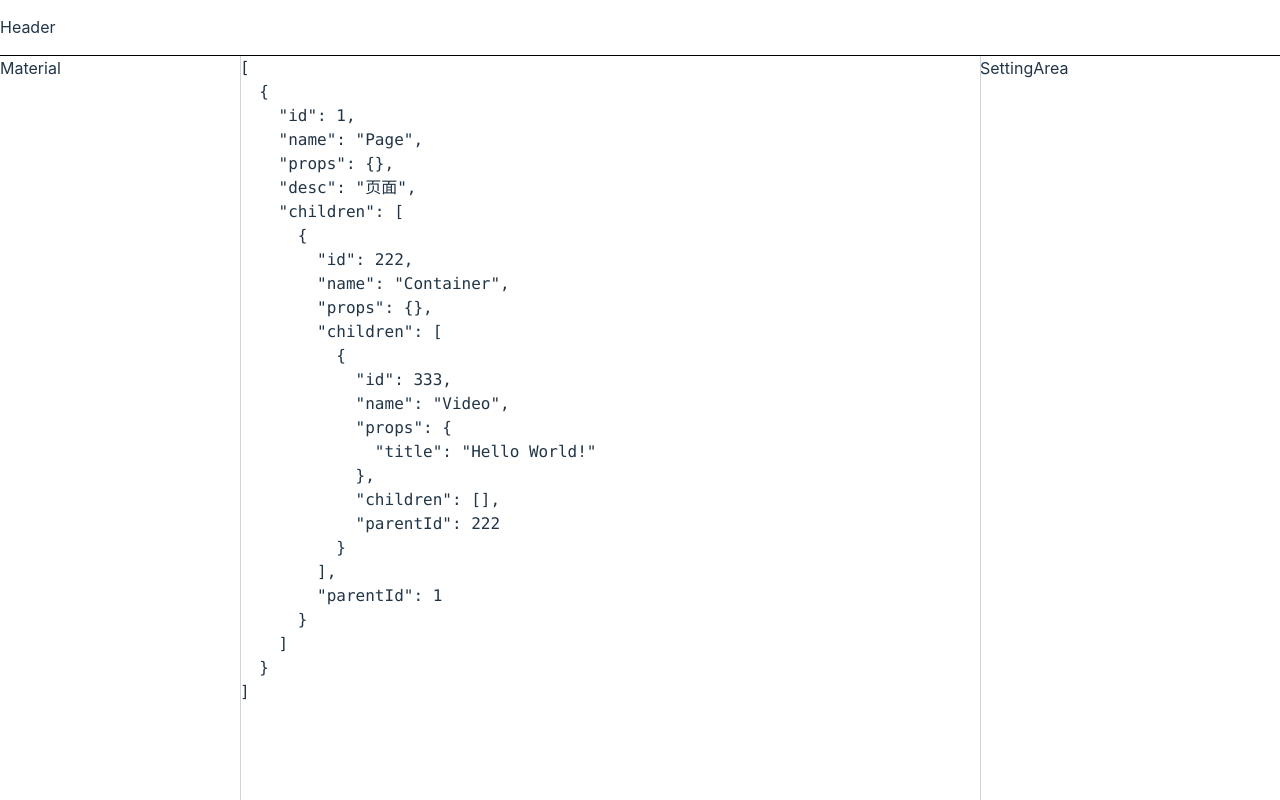
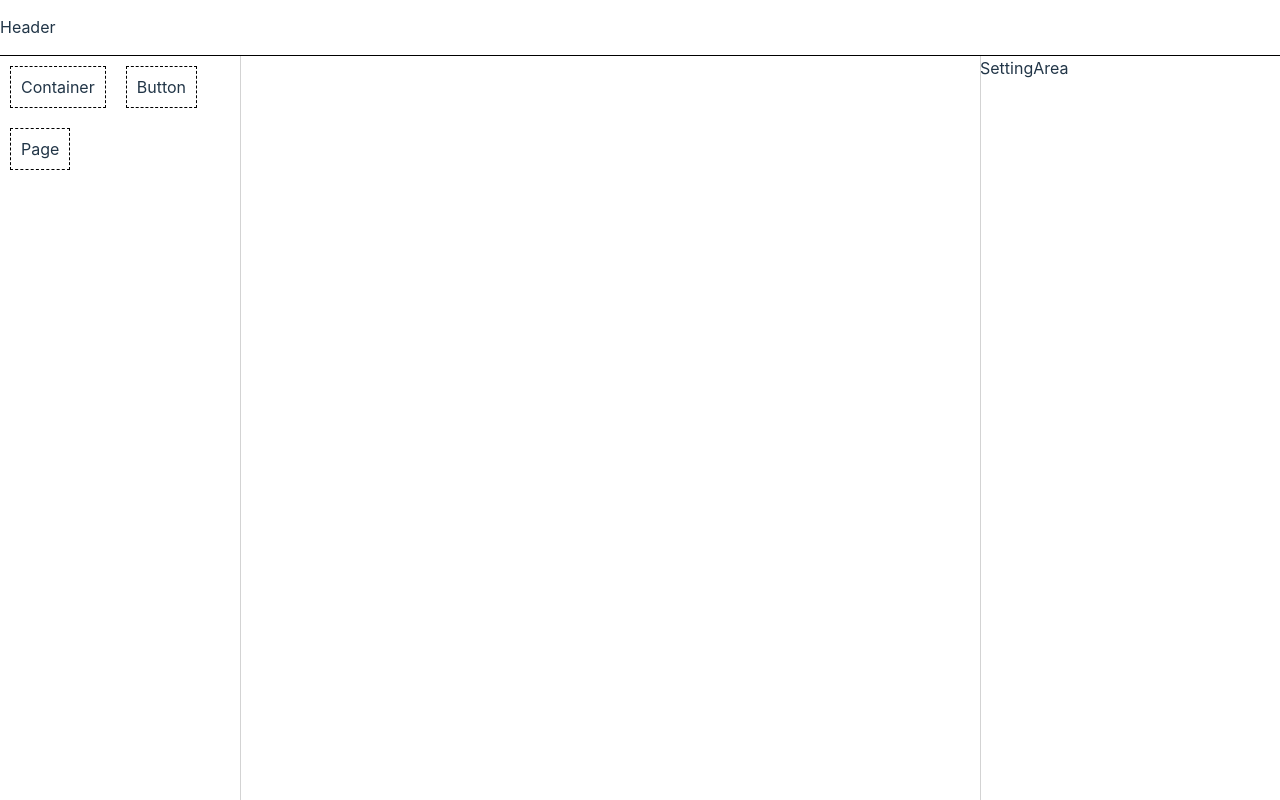
Before and after one commit to pengxiaohua/react-lowcode, a React (Vite) app: page / in a window 1280 px wide. Built offline with nearby package versions, Linux system fonts and the light colour scheme.

Commit message:
feat: add basic material

```diff
--- a/package.json
+++ b/package.json
@@ -12,6 +12,8 @@
   "dependencies": {
     "allotment": "^1.20.2",
     "react": "^18.3.1",
+    "react-dnd": "^16.0.1",
+    "react-dnd-html5-backend": "^16.0.1",
     "react-dom": "^18.3.1",
     "zustand": "^4.5.5"
   },
@@ -20,6 +22,7 @@
     "@types/react": "^18.3.3",
     "@types/react-dom": "^18.3.0",
     "@vitejs/plugin-react": "^4.3.1",
+    "antd": "^5.20.6",
     "autoprefixer": "^10.4.20",
     "eslint": "^9.9.0",
     "eslint-plugin-react-hooks": "^5.1.0-rc.0",
--- a/src/components/EditorArea.tsx
+++ b/src/components/EditorArea.tsx
@@ -1,31 +1,51 @@
-import { useEffect } from "react"
+import React, { useEffect } from "react"
 
-import { useComponentsStore } from "../stores/components"
+import { IComponent, useComponentsStore } from "../stores/components"
+import { useComponentConfigStore } from "../stores/component-config"
 
 export function EditorArea() {
     const { components, addComponent, updateComponent } = useComponentsStore()
+    const { componentConfig } = useComponentConfigStore()
 
-    useEffect(() => {
-        addComponent({
-            id: 222,
-            name: "Container",
-            props: {},
-            children: [],
-        }, 1)
+    // useEffect(() => {
+    //     addComponent({
+    //         id: 222,
+    //         name: "Container",
+    //         props: {},
+    //         children: [],
+    //     }, 1)
 
-        addComponent({
-            id: 333,
-            name: "Video",
-            props: {},
-            children: [],
-        }, 222)
+    //     addComponent({
+    //         id: 333,
+    //         name: 'Button',
+    //         props: {
+    //             text: '无敌'
+    //         },
+    //         children: []
+    //     }, 222);
+    // }, [])
 
-        setTimeout(() => {
-            updateComponent(333, { title: "Hello World!" })
-        }, 3000)
-    }, [])
+    const renderComponents = (components: IComponent[]): React.ReactNode => {
+        return components.map((component) => {
 
-    return <div>
-        <pre>{JSON.stringify(components, null, 2)}</pre>
+            const config = componentConfig?.[component.name]
+
+            if (!componentConfig[component.name]) return null
+
+            // 这里可以自定义组件的渲染方式
+            return React.createElement(
+                config.component,
+                {
+                    key: component.id,
+                    ...config.defaultProps,
+                    ...component.props,
+                },
+                // 递归渲染子组件
+                renderComponents(component.children || []))
+        })
+    }
+
+    return <div className="h-[100%]">
+        {renderComponents(components)}
     </div>
 }
--- a/src/components/MaterialArea.tsx
+++ b/src/components/MaterialArea.tsx
@@ -1,3 +1,20 @@
+import { useMemo } from "react"
+
+import { useComponentConfigStore } from "../stores/component-config"
+import MaterialItem from "./MaterialItem"
+
 export function MaterialArea() {
-    return <div>Material</div>
+    const { componentConfig } = useComponentConfigStore()
+
+    const components = useMemo(() => {
+        return Object.values(componentConfig)
+    }, [componentConfig])
+
+    return <div>
+        {
+            components.map((item, index) => {
+                return <MaterialItem key={item.name + index} name={item.name} />
+            })
+        }
+    </div>
 }
--- /dev/null
+++ b/src/components/MaterialItem.tsx
@@ -0,0 +1,34 @@
+import { useDrag } from 'react-dnd';
+
+export interface IMaterialItem {
+    name: string
+}
+
+const MaterialItem = (props: IMaterialItem) => {
+    const { name } = props;
+
+    // type 是当前 drag 的元素的标识，drop 的时候根据这个来决定是否 accept
+    const [, drag] = useDrag({
+        type: name,
+        item: { type: name },
+    });
+
+    return <div
+        ref={drag}
+        className='
+            border-dashed
+            border-[1px]
+            border-[#000]
+            py-[8px] px-[10px]
+            m-[10px]
+            cursor-move
+            inline-block
+            bg-white
+            hover:bg-[#ccc]
+        '
+    >
+        {name}
+    </div>
+}
+
+export default MaterialItem;
--- a/src/main.tsx
+++ b/src/main.tsx
@@ -1,10 +1,13 @@
-// import { StrictMode } from 'react'
 import { createRoot } from 'react-dom/client'
+import { HTML5Backend } from 'react-dnd-html5-backend'
+import { DndProvider } from 'react-dnd'
+
 import App from './App.tsx'
 import './index.css'
 
 createRoot(document.getElementById('root')!).render(
-  // <StrictMode>
-  <App />
-  // </StrictMode>,
+  // DndProvider 组件 提供拖放上下文，用来跨组件传递数据
+  <DndProvider backend={HTML5Backend}>
+    <App />
+  </DndProvider>
 )
--- /dev/null
+++ b/src/materials/Button.tsx
@@ -0,0 +1,13 @@
+import { Button as AntdButton } from 'antd';
+import { ButtonType } from 'antd/es/button'
+
+export interface IButton {
+    type: ButtonType;
+    text: string;
+}
+
+const Button = ({ type, text }: IButton) => {
+    return <AntdButton type={type}>{text}</AntdButton>;
+};
+
+export default Button;
--- /dev/null
+++ b/src/materials/Container.tsx
@@ -0,0 +1,11 @@
+import { PropsWithChildren } from "react";
+
+const Container = ({ children }: PropsWithChildren) => {
+    return (
+        <div className="border-[1px] border-[#000] min-h-[100px] p-[20px]">
+            {children}
+        </div>
+    )
+};
+
+export default Container;
--- /dev/null
+++ b/src/materials/Page.tsx
@@ -0,0 +1,28 @@
+import { PropsWithChildren } from "react";
+import { message } from "antd";
+import { useDrop } from 'react-dnd'
+
+function Page({ children }: PropsWithChildren) {
+
+    const [{ canDrop }, drop] = useDrop(() => ({
+        accept: ['Button', 'Container'],
+        drop: (item: { type: string }) => {
+            message.success(item.type)
+        },
+        collect: (monitor) => ({
+            canDrop: monitor.canDrop(),
+        }),
+    }));
+
+    return (
+        <div
+            ref={drop}
+            className='p-[20px] h-[100%] box-border'
+            style={{ border: canDrop ? '2px solid blue' : 'none' }}
+        >
+            {children}
+        </div>
+    )
+}
+
+export default Page;
--- /dev/null
+++ b/src/stores/component-config.tsx
@@ -0,0 +1,52 @@
+import { create } from 'zustand';
+import Container from '../materials/Container';
+import Button from '../materials/Button';
+import Page from '../materials/Page';
+
+export interface IComponentConfig {
+    name: string;
+    defaultProps: Record<string, any>,
+    component: any
+}
+
+interface IState {
+    componentConfig: { [key: string]: IComponentConfig };
+}
+
+interface IAction {
+    registerComponent: (name: string, componentConfig: IComponentConfig) => void
+}
+
+export const useComponentConfigStore = create<IState & IAction>((set) => ({
+    // key 是组件名，value 是组件配置
+    componentConfig: {
+        Container: {
+            name: 'Container',
+            defaultProps: {},
+            component: Container
+        },
+        Button: {
+            name: 'Button',
+            defaultProps: {
+                type: 'primary',
+                text: '按钮'
+            },
+            component: Button
+        },
+        Page: {
+            name: 'Page',
+            defaultProps: {},
+            component: Page
+        }
+    },
+    // 注册组件，组件名不能重复
+    registerComponent: (name, componentConfig) => set((state) => {
+        return {
+            ...state,
+            componentConfig: {
+                ...state.componentConfig,
+                [name]: componentConfig
+            }
+        }
+    })
+}));
```
Also changed, not shown: 1 other file (tests, documents, lock files or other folders).
